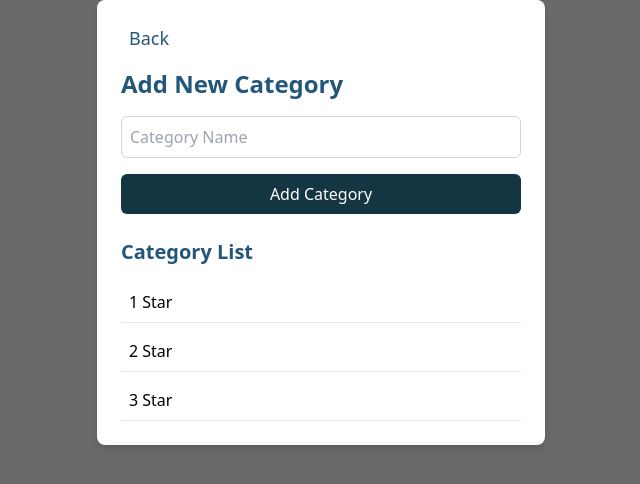
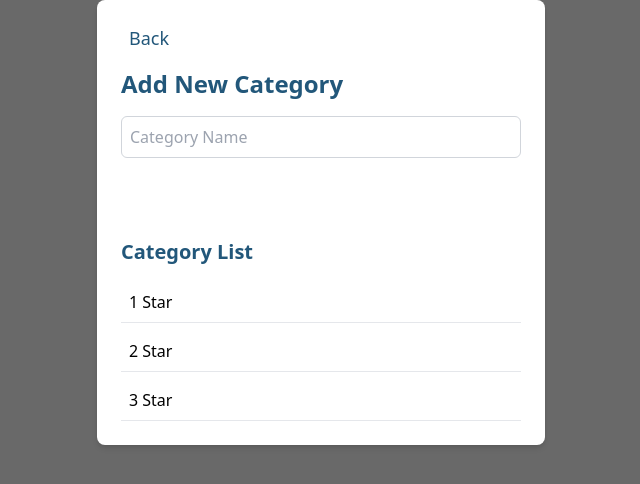
Before and after one commit to ikape/Hotels-Ranking-Application, a Next.js app: page /categories in a window 1280 px wide. Shown: the top 484 px of the page, without its empty margins (319-959 px from the left). Built offline with nearby package versions, Linux system fonts and the light colour scheme.

Commit message:
added color

```diff
--- a/src/pages/categories.tsx
+++ b/src/pages/categories.tsx
@@ -79,7 +79,7 @@ const Categories: React.FC = () => {
                 <button
                     type="button"
                     onClick={handleSubmit}
-                    className="bg-[#143642] text-white py-2 rounded-md hover:bg-secondary"
+                    className=" text-white py-2 rounded-md hover:bg-secondary"
                     disabled={loading}
                 >
                     {editMode ? 'Update Category' : 'Add Category'}
```
